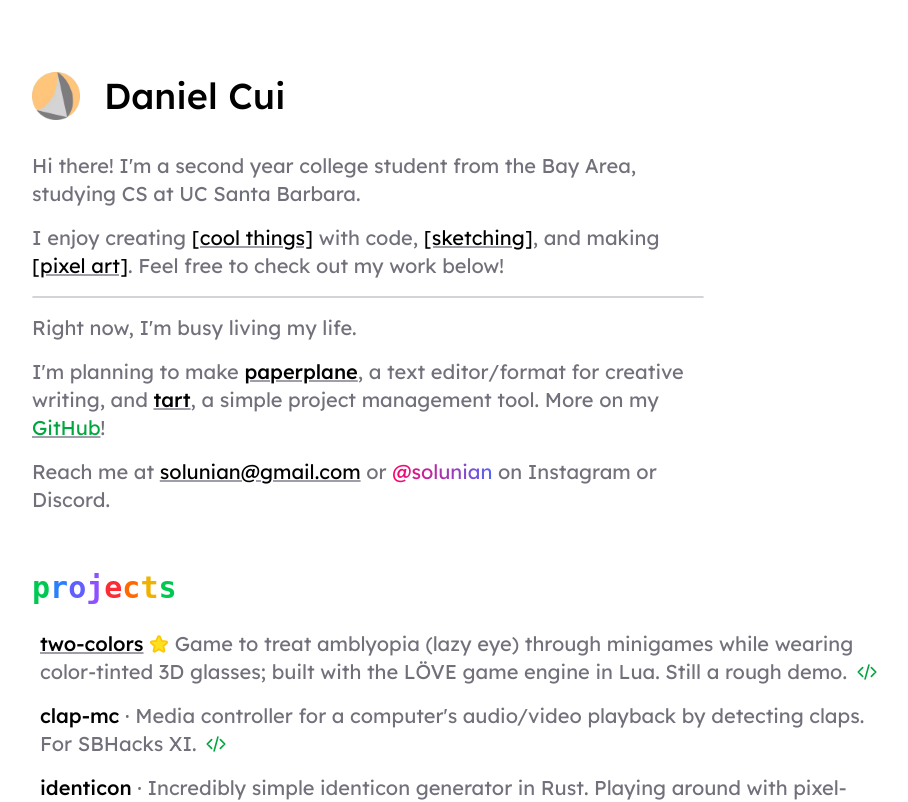
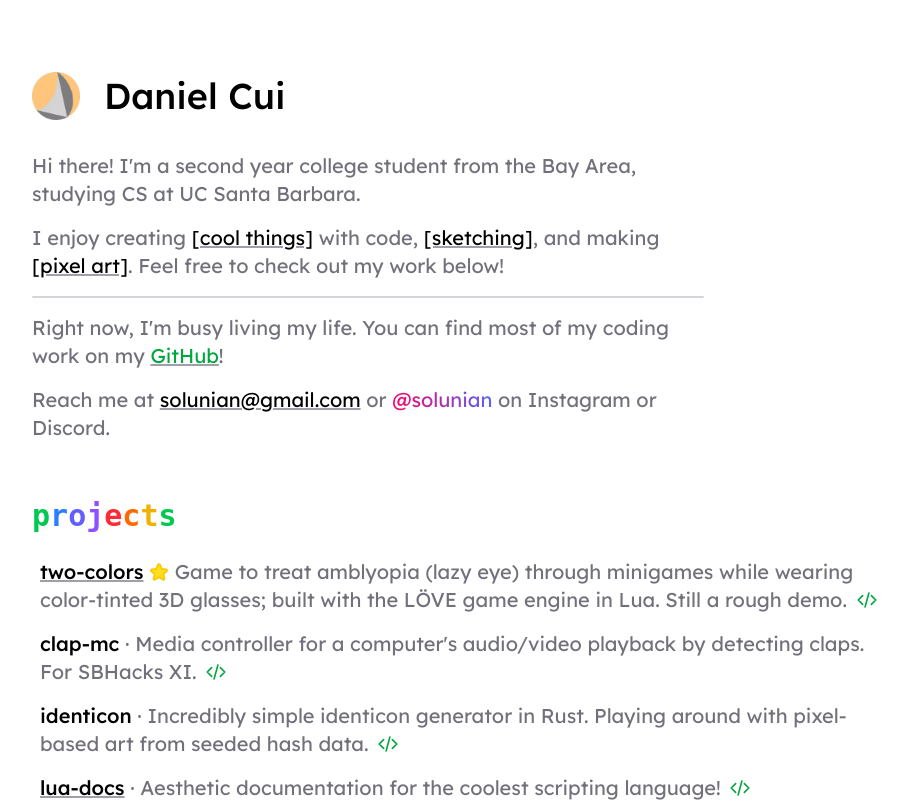
Before and after one commit to solunian/website, a SvelteKit app: page / in a window 1280 px wide. Shown: the top 802 px of the page, without its empty margins (176-1084 px from the left). Built offline with nearby package versions, Linux system fonts and the light colour scheme; a web font is replaced by a local one.

Commit message:
chore: edit home page

```diff
--- a/src/routes/+page.svelte
+++ b/src/routes/+page.svelte
@@ -57,9 +57,13 @@
 
       <hr class="rounded-full border-1 border-zinc-300 dark:border-zinc-700" />
 
-      <p>Right now, I'm busy living my life.</p>
+      <p>
+        Right now, I'm busy living my life. You can find most of my coding work on my <Link
+          href="https://github.com/solunian"><span class="text-green-600">GitHub</span></Link
+        >!
+      </p>
 
-      <p>
+      <!-- <p>
         I'm planning to make <Link href="https://github.com/solunian/paperplane"
           ><b class="font-medium">paperplane</b></Link
         >, a text editor/format for creative writing, and
@@ -67,7 +71,7 @@
         simple project management tool. More on my <Link href="https://github.com/solunian"
           ><span class="text-green-600">GitHub</span></Link
         >!
-      </p>
+      </p> -->
 
       <p>
         Reach me at <Link href="mailto:solunian@gmail.com">solunian@gmail.com</Link>
```
